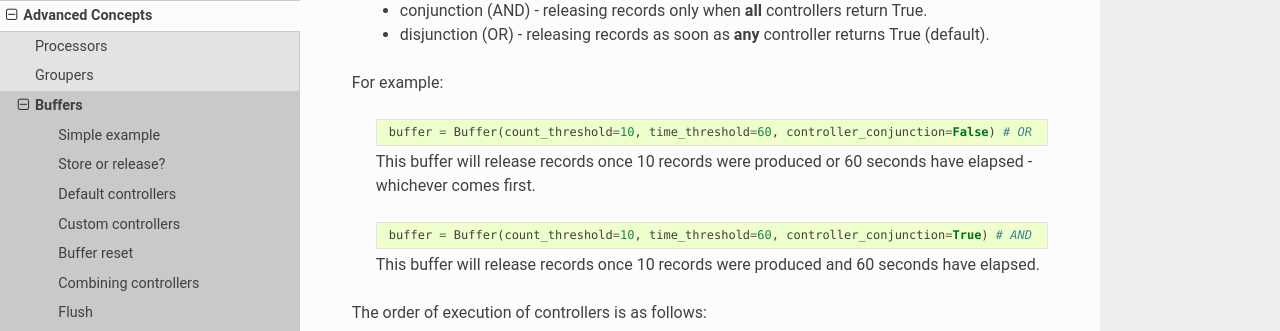
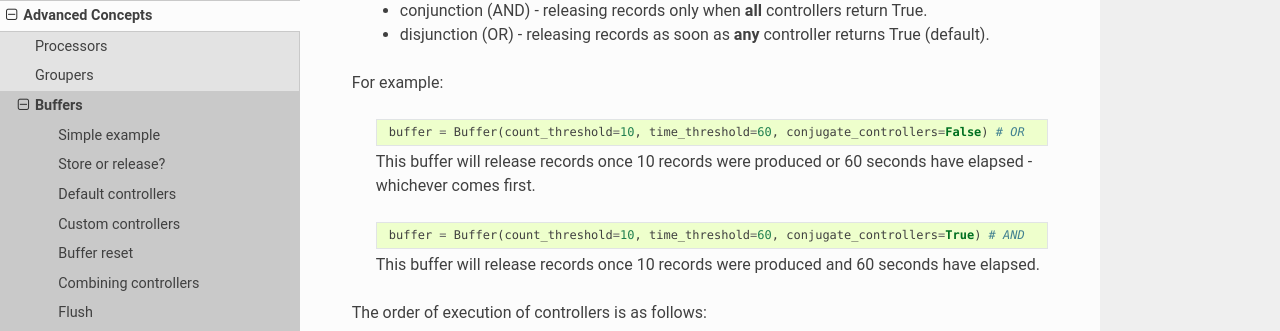
Before and after one commit to Voyz/databay, a Sphinx documentation site: the page built from docs/source/advanced/buffers.rst, in a window 1280 px wide and 900 px high, scrolled down 2035 px. Shown: the part 135-466 px from the top of the window. Built offline with Sphinx 7.4.7 and the Read the Docs theme 2.0.0, drawn with Linux system fonts in a browser that asks for light colours; pages that are not in the unit, such as notebooks, are missing from menus.

Commit message:
renamed controller_conjunction to conjugate_controllers

```diff
--- a/docs/source/advanced/buffers.rst
+++ b/docs/source/advanced/buffers.rst
@@ -93,14 +93,14 @@ For example:
     .. rst-class:: highlight-small, mb-s
     .. code-block:: python
 
-        buffer = Buffer(count_threshold=10, time_threshold=60, controller_conjunction=False) # OR
+        buffer = Buffer(count_threshold=10, time_threshold=60, conjugate_controllers=False) # OR
 
     This buffer will release records once 10 records were produced or 60 seconds have elapsed - whichever comes first.
 
     .. rst-class:: highlight-small, mb-s
     .. code-block:: python
 
-        buffer = Buffer(count_threshold=10, time_threshold=60, controller_conjunction=True) # AND
+        buffer = Buffer(count_threshold=10, time_threshold=60, conjugate_controllers=True) # AND
 
     This buffer will release records once 10 records were produced and 60 seconds have elapsed.
 
```
Also changed, not shown: 2 other files.
